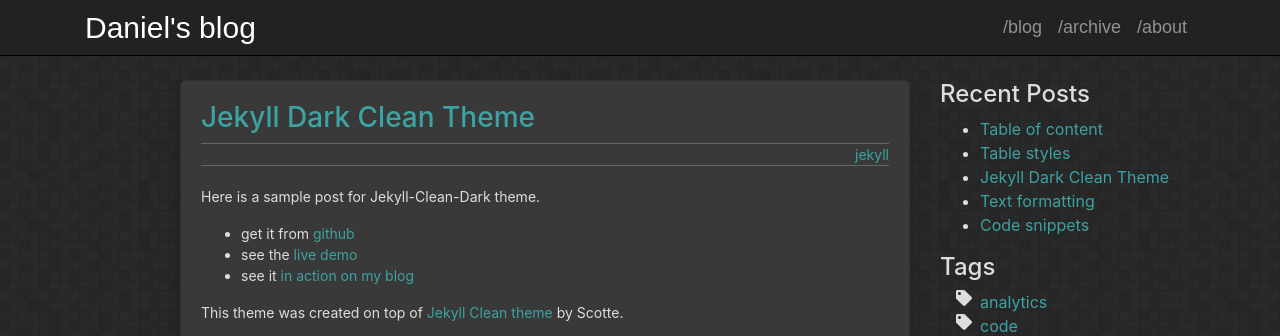
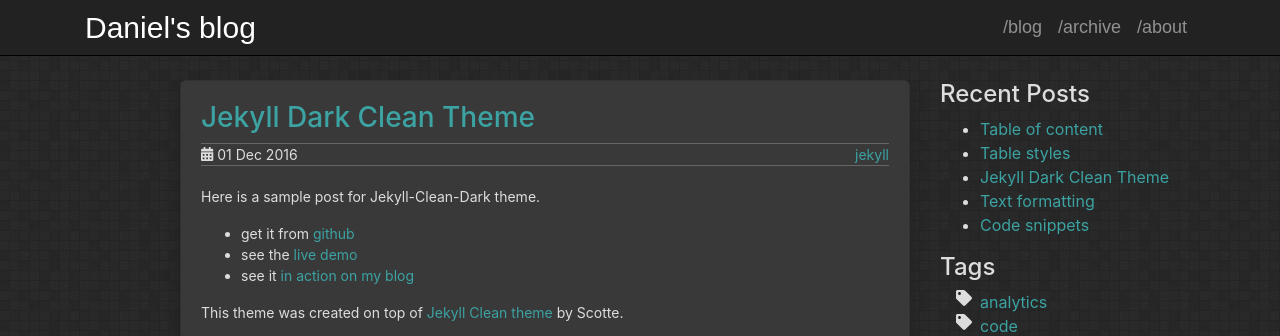
Before and after one commit to danieldavidson/danieldavidson.github.io, a Jekyll site: the page built from _posts/2016-12-01-jekyll-clean-theme.md, in a window 1280 px wide and 900 px high. Shown: the top 336 px of the window. Built offline with Jekyll 4.4.1, drawn with Linux system fonts in a browser that asks for light colours.

Commit message:
Update post.html

```diff
--- a/_layouts/post.html
+++ b/_layouts/post.html
@@ -8,6 +8,10 @@
                 <div class="card">
                   <h1><a href="{{ page.url | relative_url }}">{{ page.title }}</a></h1>
                   <div class="post-meta">
+                    <div class="post-time">
+                      <i class="fa fa-calendar-alt"></i>
+                      <time>{{ page.date | date_to_string }}</time>
+                    </div>
                     <ul>
                       {% for tag in page.tags %}
                         <li><a href="{{ '/tag/' | append: tag | relative_url }}">{{ tag }}</a></li>
```
